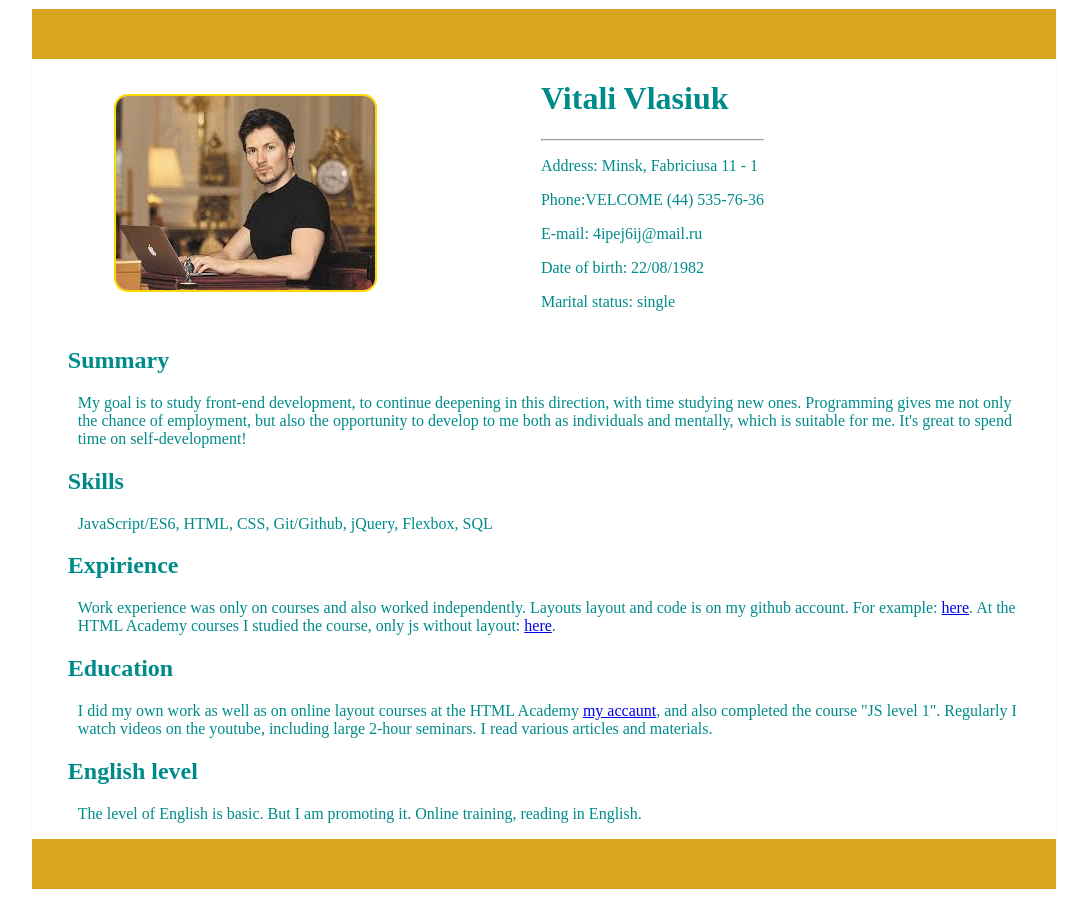
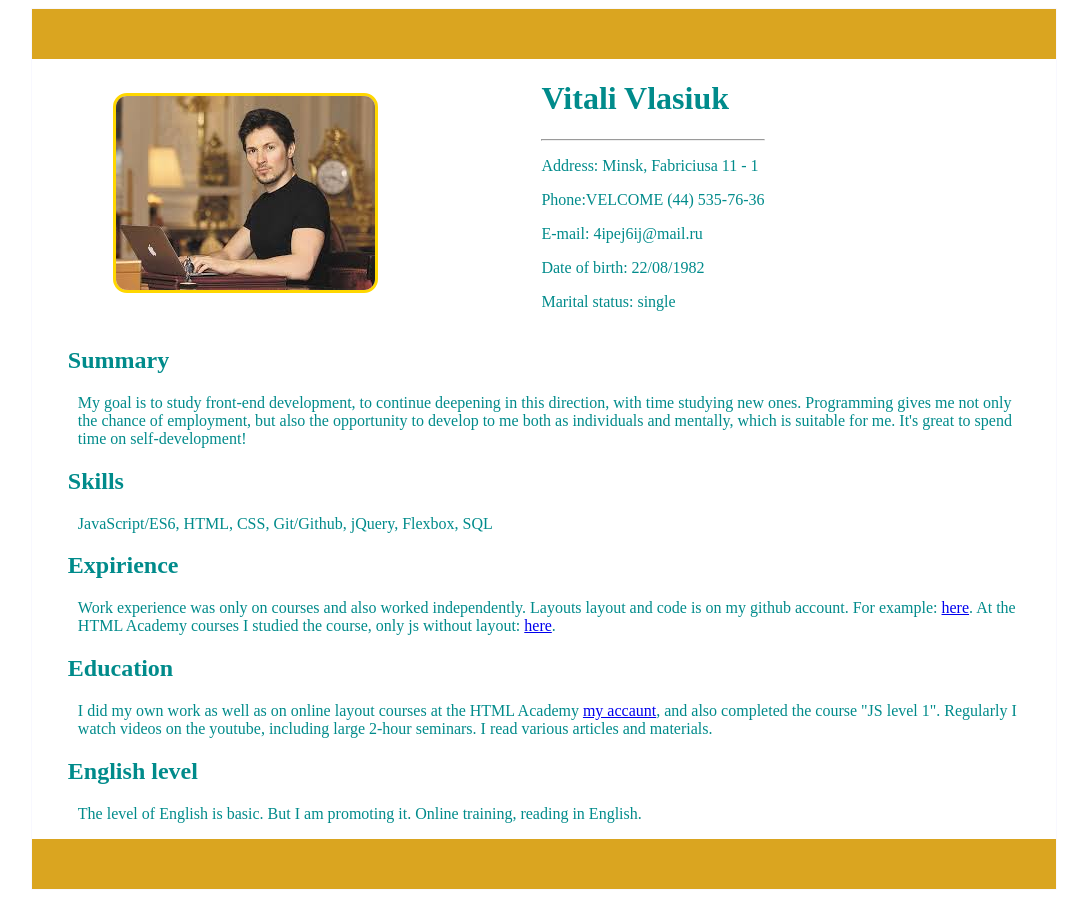
Before and after one commit to sad4itananda/rsschool-codejam1-cv, a plain HTML site: page index.html in a window 1280 px wide. Shown: the whole page, without its empty margins (96-1183 px from the left). Drawn offline with Linux system fonts and the light colour scheme.

Commit message:
style: change border

```diff
--- a/main.css
+++ b/main.css
@@ -23,7 +23,7 @@ body {
 }
 .img-style {
 	border-radius: 14px;
-	border: 2px solid gold;
+	border: 3px solid gold;
 }
 main div {
 	width: 93%;
```
